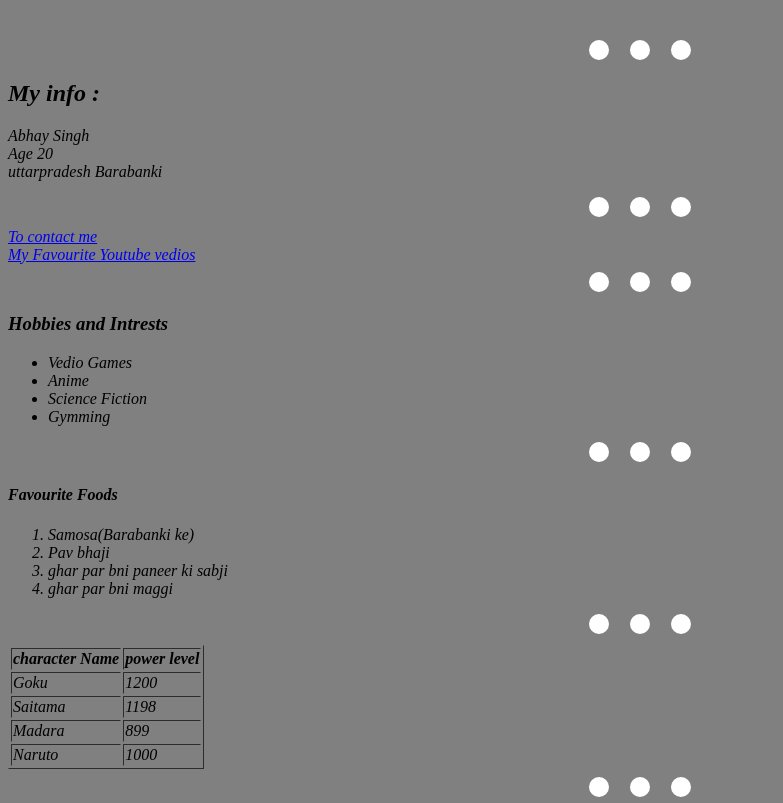
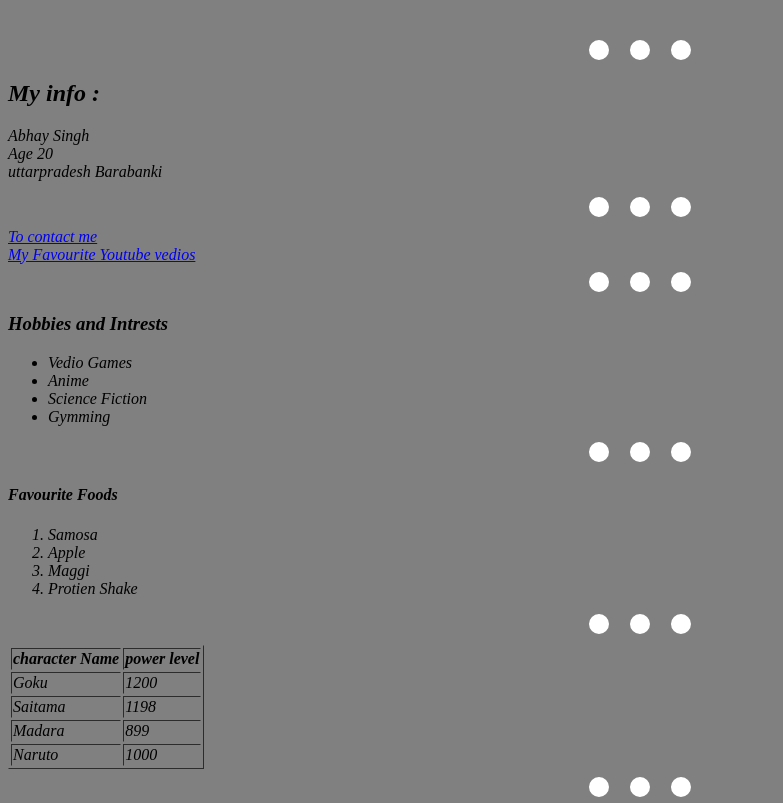
Before and after one commit to AbhaySingh5007/Learning, a plain HTML site: page index.html in a window 1280 px wide. Shown: the part 282-1085 px from the top of the page, without its empty margins (0-783 px from the left). Drawn offline with Linux system fonts and the light colour scheme.

Commit message:
Update index.html

```diff
--- a/index.html
+++ b/index.html
@@ -91,10 +91,10 @@
   <hr size="5" noshade>
 <h4> Favourite Foods</h4>
 <ol>
-  <li>Samosa(Barabanki ke)</li>
-  <li> Pav bhaji</li>
-  <li>ghar par bni paneer ki sabji</li>
-  <li>ghar par bni maggi</li>
+  <li>Samosa</li>
+  <li>Apple</li>
+  <li>Maggi</li>
+  <li>Protien Shake</li>
 </ol>
   <hr size="5" noshade>
   <table border="1">
```
